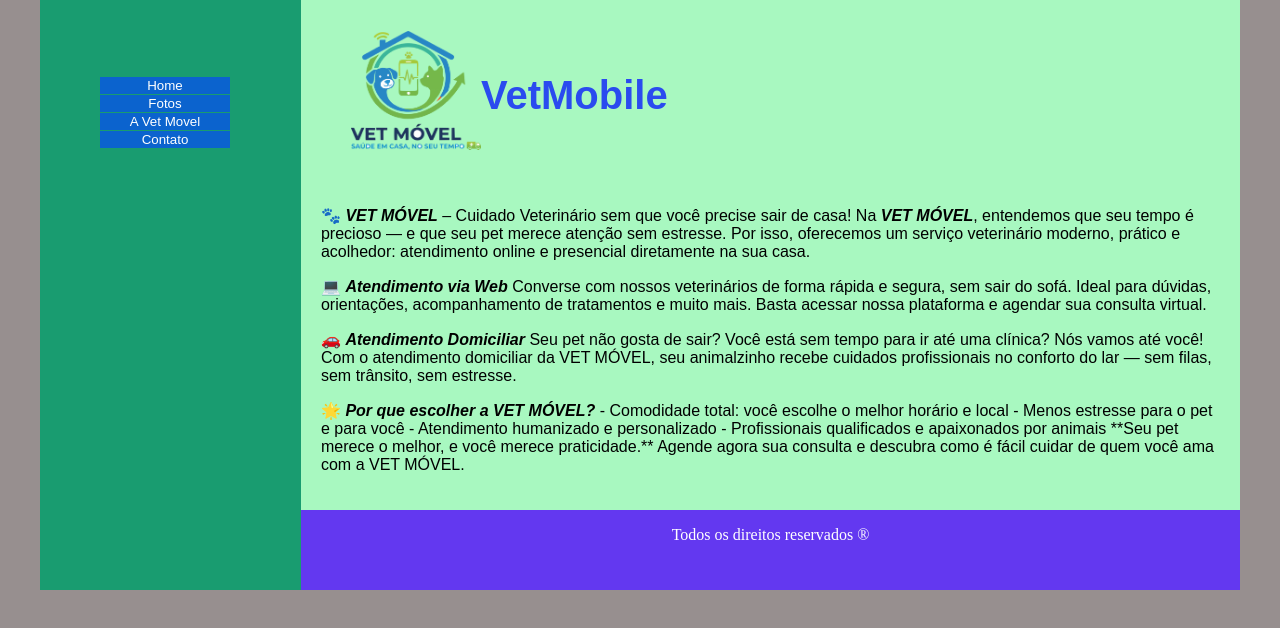
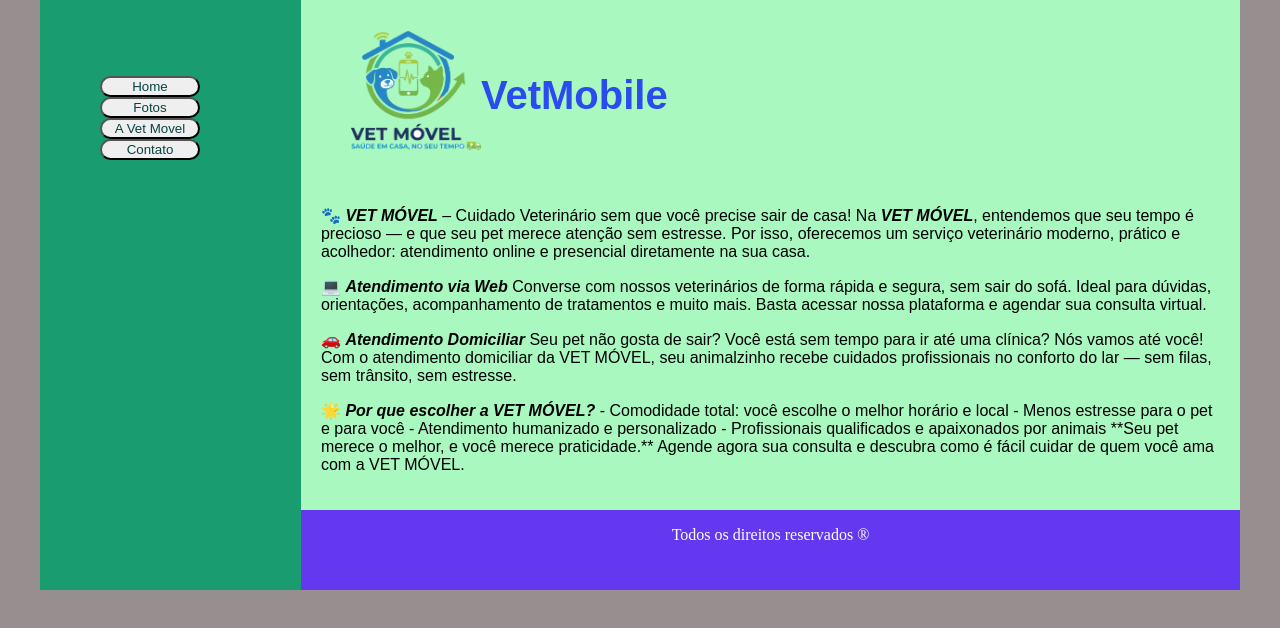
Before and after one commit to Matsumotoale/clinica, a plain HTML site: page index.html in a window 1280 px wide. Drawn offline with Linux system fonts and the light colour scheme.

Commit message:
mudança dos botoes

```diff
--- a/base.css
+++ b/base.css
@@ -28,17 +28,16 @@
 
 }
 
-button{
-   display: inline-block;
-   background-color: rgb(11, 99, 206);
-   width: 130px;
-   color: #ffffff;
-   border: 0;
+button {
+     border-radius: 20px;
+     color: #074442;
+     width: 100px;
 
 }
+button:hover, :focus{
+    background-color: #139df9;
 
-button:hover, button:focus{
-    background-color: #05c787;
+
 }
 
 ul {
```
Also changed, not shown: index.html (+1 -0 lines).
